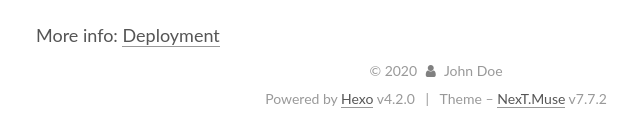
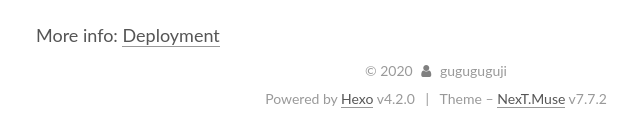
Before and after one commit to guguguguji/guguguguji.github.io, a plain HTML site: page index.html in a window 1280 px wide. Shown: the part 1998-2128 px from the top of the page, 204-844 px from the left. Drawn offline with Linux system fonts and the light colour scheme.

Commit message:
Site updated: 2020-03-10 11:19:24

```diff
--- a/index.html
+++ b/index.html
@@ -25,7 +25,7 @@
 <meta property="og:url" content="http://yoursite.com/index.html">
 <meta property="og:site_name" content="咕咕咕咕叽开始随地打滚儿">
 <meta property="og:locale" content="en_US">
-<meta property="article:author" content="John Doe">
+<meta property="article:author" content="guguguguji">
 <meta name="twitter:card" content="summary">
 
 <link rel="canonical" href="http://yoursite.com/">
@@ -148,7 +148,7 @@
 
     <span hidden itemprop="author" itemscope itemtype="http://schema.org/Person">
       <meta itemprop="image" content="/images/avatar.gif">
-      <meta itemprop="name" content="John Doe">
+      <meta itemprop="name" content="guguguguji">
       <meta itemprop="description" content="">
     </span>
 
@@ -219,7 +219,7 @@
 
     <span hidden itemprop="author" itemscope itemtype="http://schema.org/Person">
       <meta itemprop="image" content="/images/avatar.gif">
-      <meta itemprop="name" content="John Doe">
+      <meta itemprop="name" content="guguguguji">
       <meta itemprop="description" content="">
     </span>
 
@@ -340,7 +340,7 @@
 
       <div class="site-overview-wrap sidebar-panel">
         <div class="site-author motion-element" itemprop="author" itemscope itemtype="http://schema.org/Person">
-  <p class="site-author-name" itemprop="name">John Doe</p>
+  <p class="site-author-name" itemprop="name">guguguguji</p>
   <div class="site-description" itemprop="description"></div>
 </div>
 <div class="site-state-wrap motion-element">
@@ -378,7 +378,7 @@
   <span class="with-love">
     <i class="fa fa-user"></i>
   </span>
-  <span class="author" itemprop="copyrightHolder">John Doe</span>
+  <span class="author" itemprop="copyrightHolder">guguguguji</span>
 </div>
   <div class="powered-by">Powered by <a href="https://hexo.io/" class="theme-link" rel="noopener" target="_blank">Hexo</a> v4.2.0
   </div>
```
Also changed, not shown: 2020/03/09/hello-world/index.html (+4 -4 lines), 2020/03/09/rce总结/index.html (+4 -4 lines), archives/2020/03/index.html (+3 -3 lines), archives/2020/index.html (+3 -3 lines), archives/index.html (+3 -3 lines).
